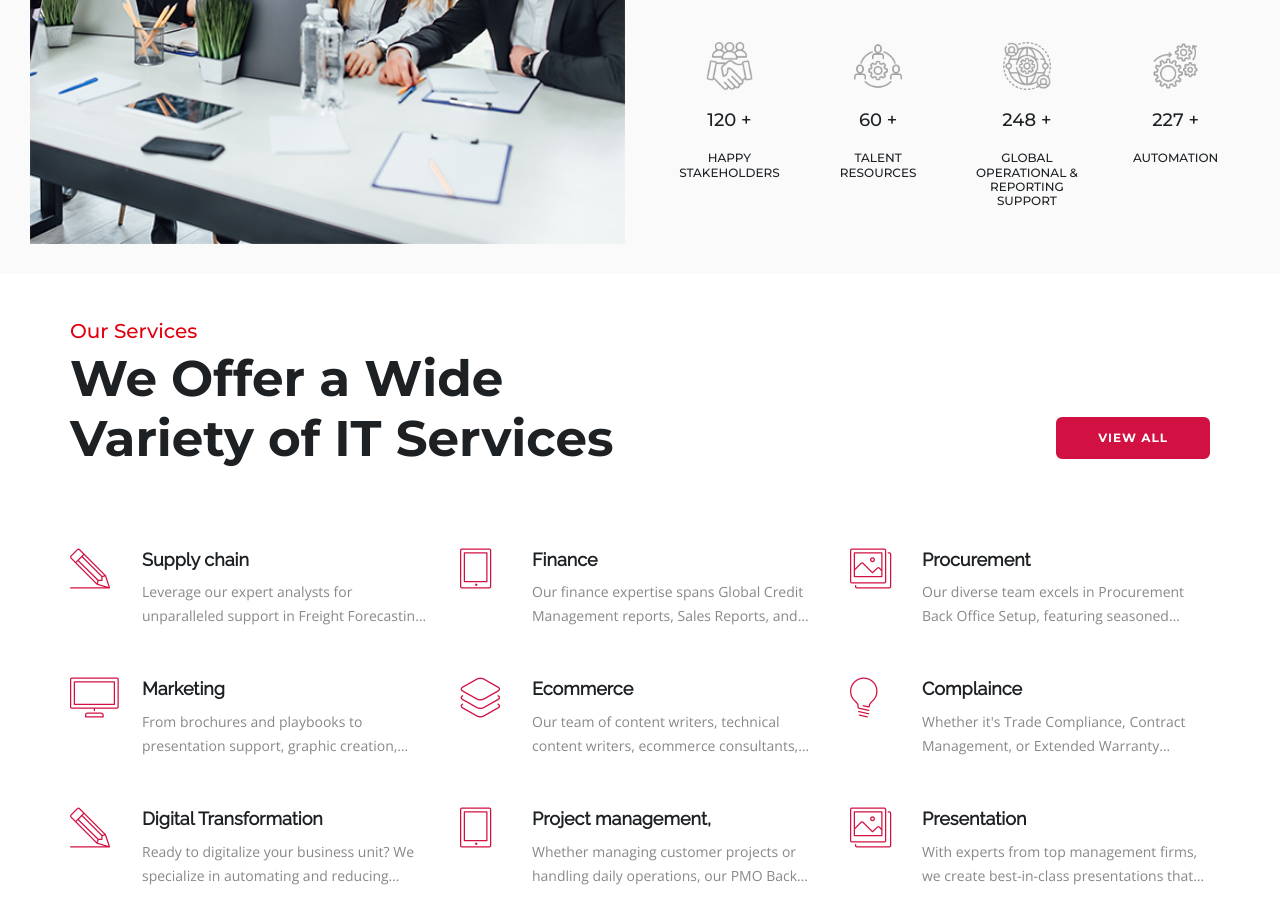
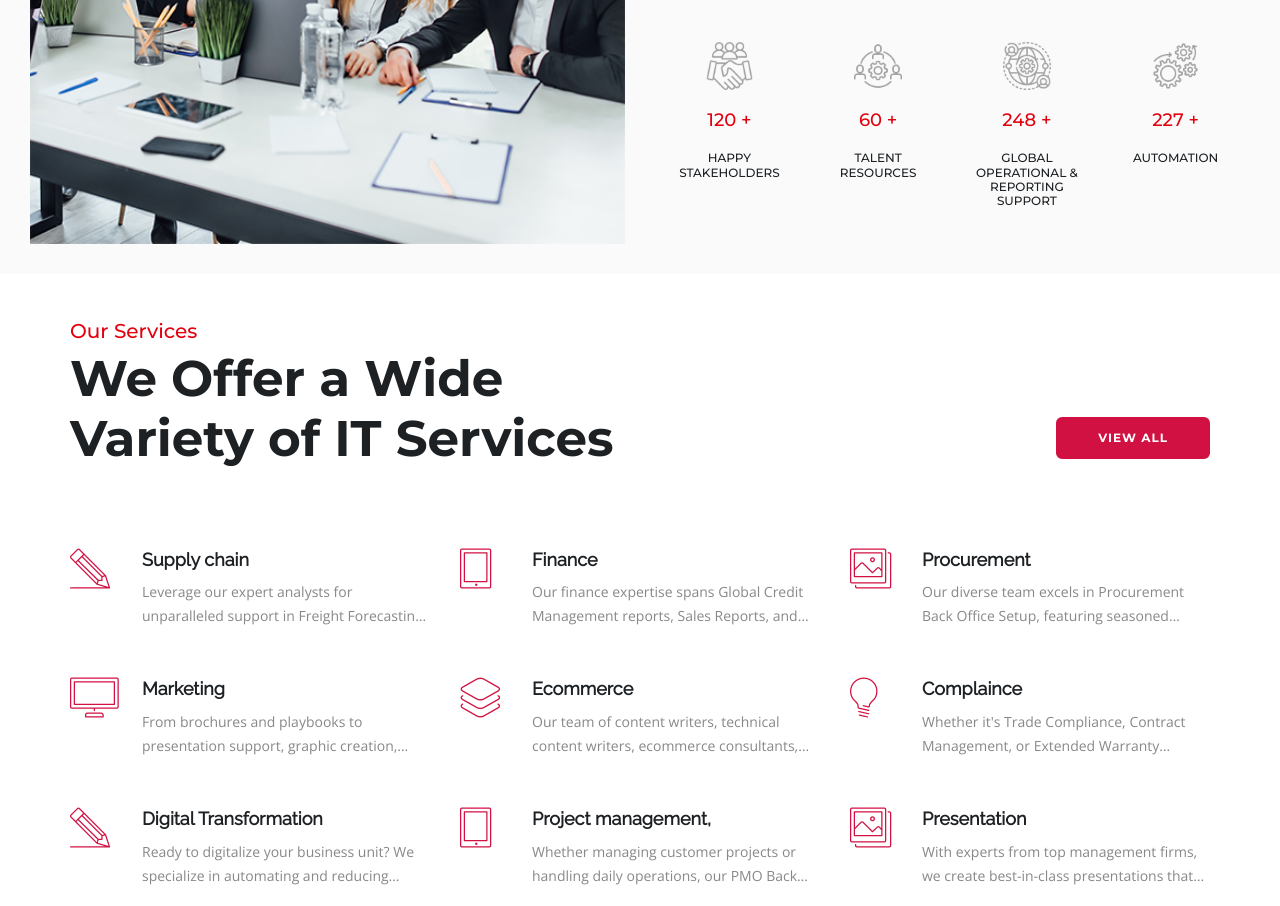
Before and after one commit to Bhargavdanfoss/Global-Competency-Services, a plain HTML site: page index.html in a window 1280 px wide. Shown: the part 1325-2231 px from the top of the page. Drawn offline with nearby package versions, Linux system fonts and the light colour scheme.

Commit message:
Update index.html

```diff
--- a/index.html
+++ b/index.html
@@ -488,7 +488,7 @@ margin-left: 86%;
               <div class="counter-wrap wow fadeInRight" data-wow-delay="0.1s">
                 <!-- <i class="icon-trophy icon-size"></i> -->
                 <img src="./assets/images/customer-engagement.png" style="width:40%" class="icon-size">
-                <h4>
+                <h4  style="color: #e2000f;">
                   <span class="counter font-800">120</span>
                   <span>+</span>
                 </h4>
@@ -500,10 +500,11 @@ margin-left: 86%;
               <div class="counter-wrap wow fadeInRight" data-wow-delay="0.2s">
                 <!-- <i class="icon-toolbox icon-size"></i> -->
 
-                <img src="./assets/images/teamwork.png" style="width:40%" class="icon-size">                <h4>
+                <img src="./assets/images/teamwork.png" style="width:40%" class="icon-size">
+                     <h4 style="color: #e2000f;">
                   <span class="counter">60</span>
                   <span>+</span>
-                </h4>
+                </h4 >
                 <h6 class="dark-color text-uppercase">Talent Resources</h6>
               </div>
             </div>
@@ -511,7 +512,7 @@ margin-left: 86%;
               <div class="counter-wrap wow fadeInRight" data-wow-delay="0.3s">
                 <!-- <i class="icon-lifesaver icon-size"></i> -->
                 <img src="./assets/images/global.png" style="width:40%" class="icon-size">
-                <h4>
+                <h4 style="color: #e2000f;">
                   <span class="counter">248</span>
                   <span>+</span>
                 </h4>
@@ -522,7 +523,7 @@ margin-left: 86%;
               <div class="counter-wrap wow fadeInRight" data-wow-delay="0.4s">
                 <!-- <i class="icon-linegraph icon-size"></i> -->
                 <img src="./assets/images/engineering.png" style="width:40%" class="icon-size">
-                <h4>
+                <h4 style="color: #e2000f;">
                   <span class="counter">227</span>
                   <span>+</span>
                 </h4>
```
